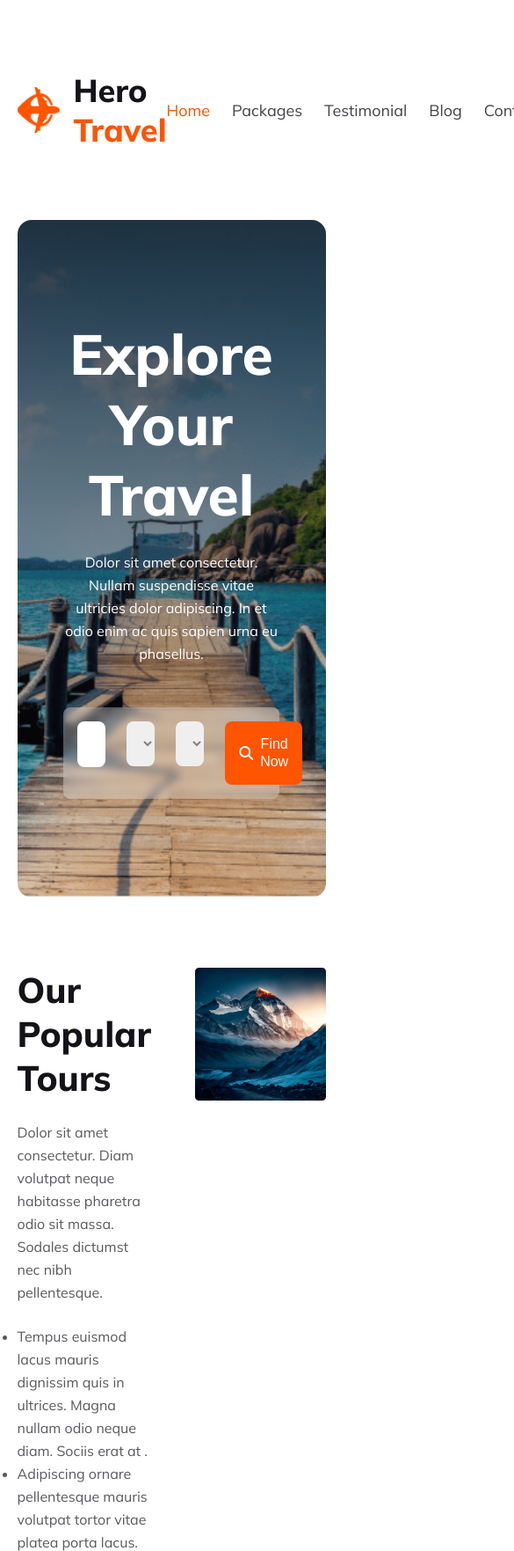
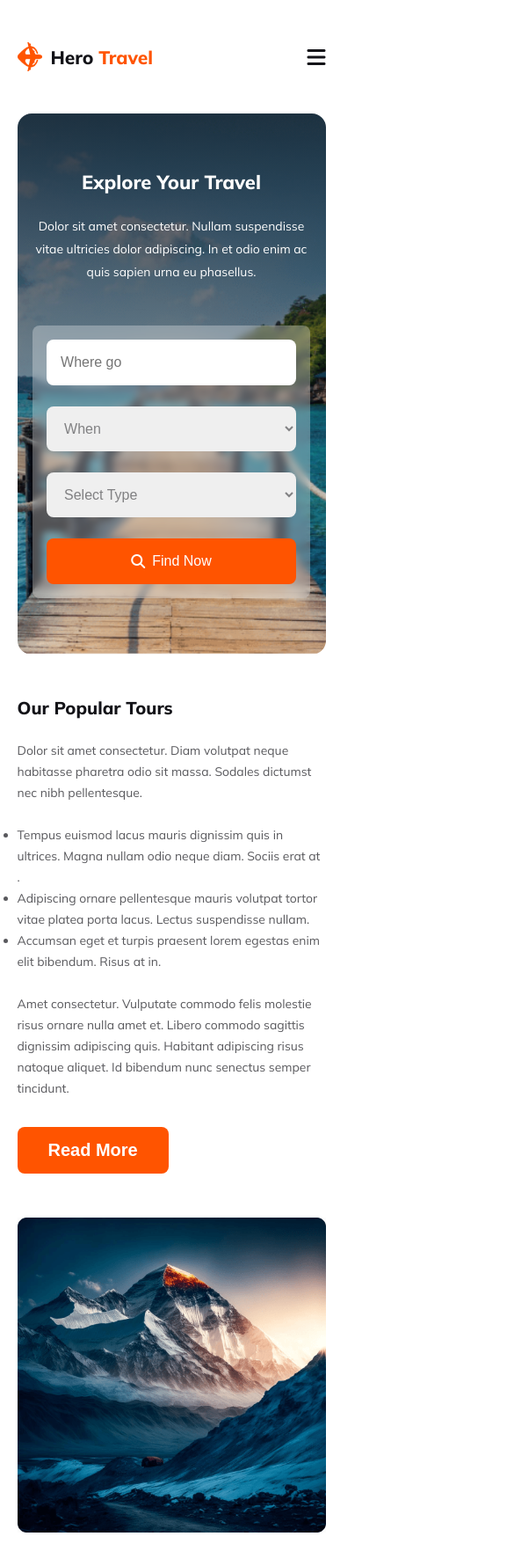
Before and after one commit to AfrojaSultana44/Hero-Travel, a plain HTML site: page index.html in a window 390 px wide. Shown: the top 1763 px of the page at 88% size, 585 px wide, since content can reach past the window. Drawn offline with Linux system fonts and the light colour scheme.

Commit message:
Made Responsive design for mobile devices

```diff
--- a/index.html
+++ b/index.html
@@ -26,6 +26,9 @@
           <li><a href="">Blog</a></li>
           <li><a href="">Contact</a></li>
         </ul>
+        <div class="ham-burger">
+          <i class="fa-solid fa-bars"></i>
+        </div>
       </nav>
 
       <!-- Banner -->
--- a/public/styles/style.css
+++ b/public/styles/style.css
@@ -90,6 +90,10 @@ p {
   font-size: 1.12rem;
   font-weight: 400;
   color: rgb(66, 66, 71);
+}
+
+.ham-burger {
+  display: none;
 }
 
 /* Banner */
@@ -290,7 +294,7 @@ select,
   margin-right: 30px;
 }
 
-.social i:last-child{
+.social i:last-child {
   margin-right: 0;
 }
 
@@ -305,3 +309,103 @@ select,
   font-family: 300;
   line-height: 19px;
 }
+
+/* Responsive design */
+@media screen and (max-width: 576px) {
+  /* shared styles */
+  .container {
+    margin: 3rem auto;
+  }
+
+  h1 {
+    font-size: 1.37rem;
+  }
+
+  h3 {
+    font-size: 1.31rem;
+  }
+
+  p {
+    font-size: 0.87rem;
+  }
+
+  .section-title {
+    font-size: 1.25rem;
+  }
+
+  .section-description {
+    font-size: 0.87rem;
+    line-height: 24px;
+  }
+
+  .nav-links {
+    display: none;
+  }
+
+  .ham-burger {
+    display: block;
+    color: rgb(19, 19, 24);
+    font-size: 24px;
+  }
+
+  .logo > img {
+    width: 28px;
+    height: 33px;
+    margin-right: 10px;
+  }
+
+  .explore-your-travel {
+    padding: 4rem 0;
+  }
+
+  .travel-inputs {
+    grid-template-columns: repeat(1, 1fr);
+  }
+
+  .explore-container {
+    text-align: center;
+    width: 90%;
+    margin: 0 auto;
+  }
+
+  .popular-section,
+  .row-1,
+  .row-2,
+  .row-3 {
+    grid-template-columns: 1fr;
+  }
+
+  .destination-content {
+    width: 90%;
+    padding: 0 10px;
+  }
+
+  .footer-section-content {
+    width: 90%;
+    margin: 0 auto;
+    padding: 0 10px;
+  }
+
+  .footer-logo > img {
+    width: 28px;
+    height: 33px;
+    margin-right: 10px;
+  }
+
+  .footer-logo > h3 {
+    font-size: 1.31rem;
+  }
+
+  .social{
+    height: 25px;
+    font-size: 20px;
+  }
+
+  .footer-description {
+    font-size: 0.87rem;
+  }
+
+  .copy-right {
+    font-size: 0.87rem;
+  }
+}
```
